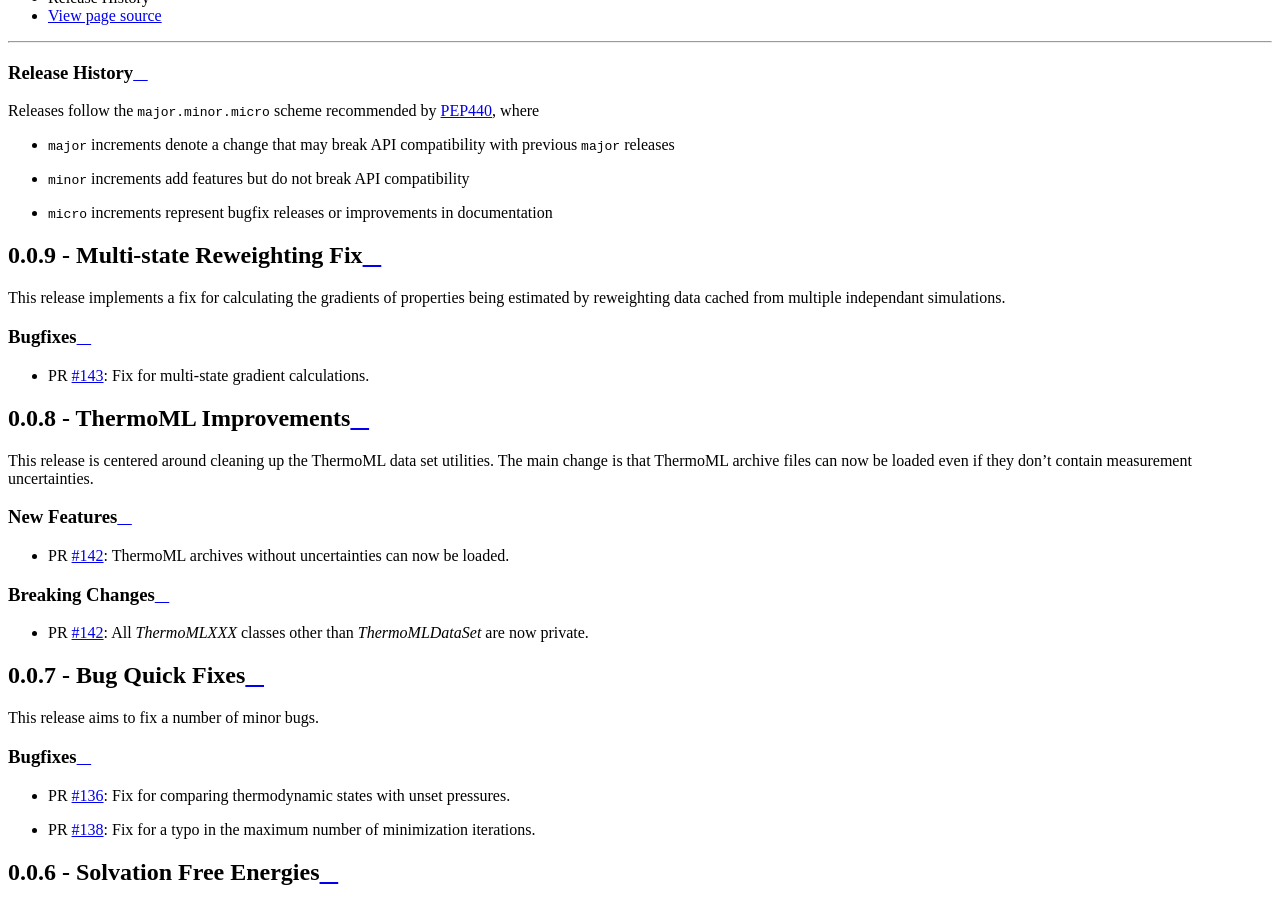
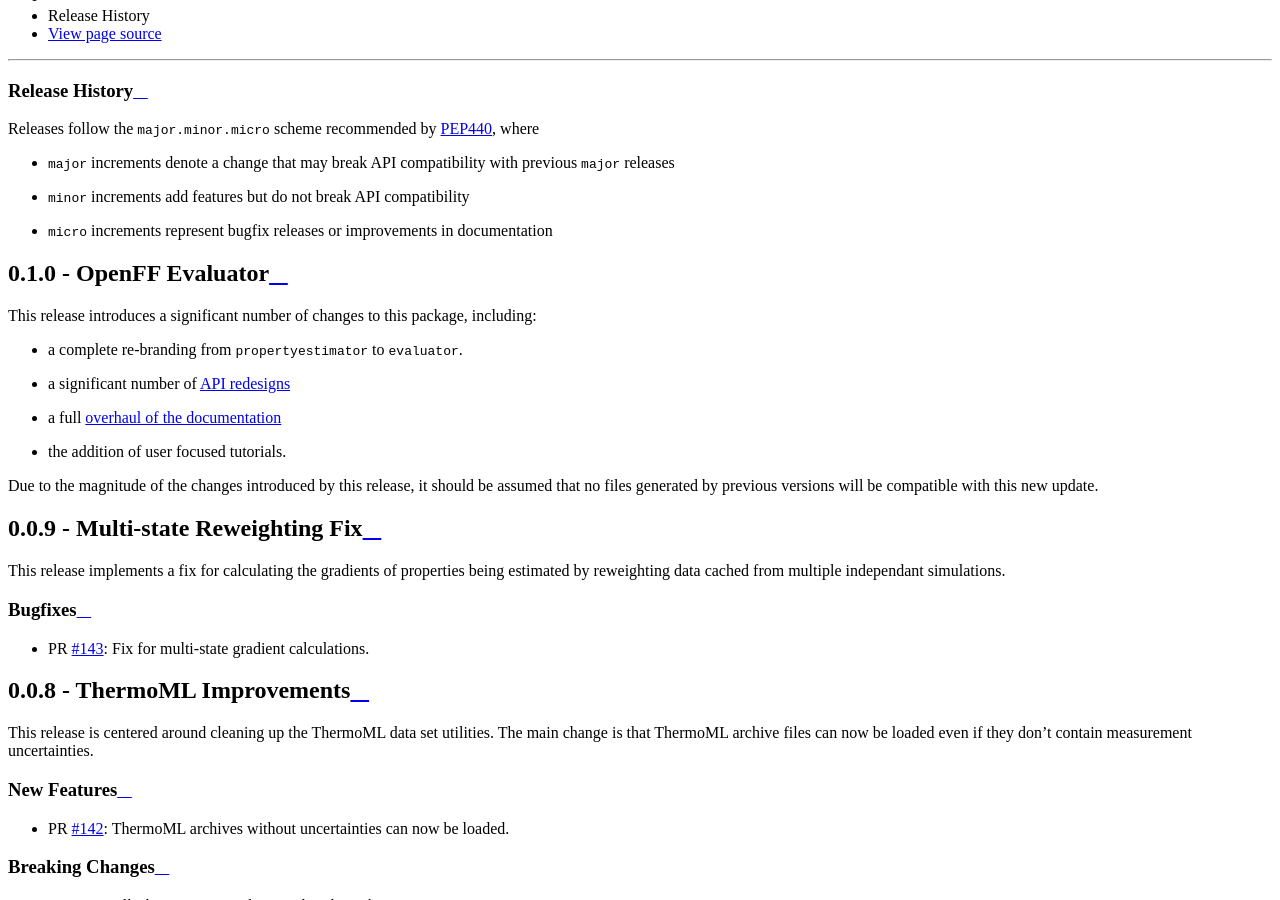
Before and after one commit to openforcefield/openff-evaluator, a Sphinx documentation site: the page built from docs/releasehistory.rst, in a window 1280 px wide and 900 px high, scrolled down 1516 px. Built offline with Sphinx 7.4.7 and the Read the Docs theme 2.0.0, drawn with Linux system fonts in a browser that asks for light colours; some of the changed text lies outside the part shown.

Commit message:
Initial release notes.

```diff
--- a/docs/releasehistory.rst
+++ b/docs/releasehistory.rst
@@ -7,6 +7,18 @@ Releases follow the ``major.minor.micro`` scheme recommended by
 * ``major`` increments denote a change that may break API compatibility with previous ``major`` releases
 * ``minor`` increments add features but do not break API compatibility
 * ``micro`` increments represent bugfix releases or improvements in documentation
+
+0.1.0 - OpenFF Evaluator
+------------------------
+
+This release introduces a significant number of changes to this package, including:
+
+* a complete re-branding from ``propertyestimator`` to ``evaluator``.
+* a significant number of `API redesigns <https://github.com/openforcefield/openff-evaluator/pull/146>`_
+* a full `overhaul of the documentation <https://github.com/openforcefield/openff-evaluator/pull/166>`_
+* the addition of user focused tutorials.
+
+Due to the magnitude of the changes introduced by this release, it should be assumed that no files generated by previous versions will be compatible with this new update.
 
 0.0.9 - Multi-state Reweighting Fix
 -----------------------------------
```
